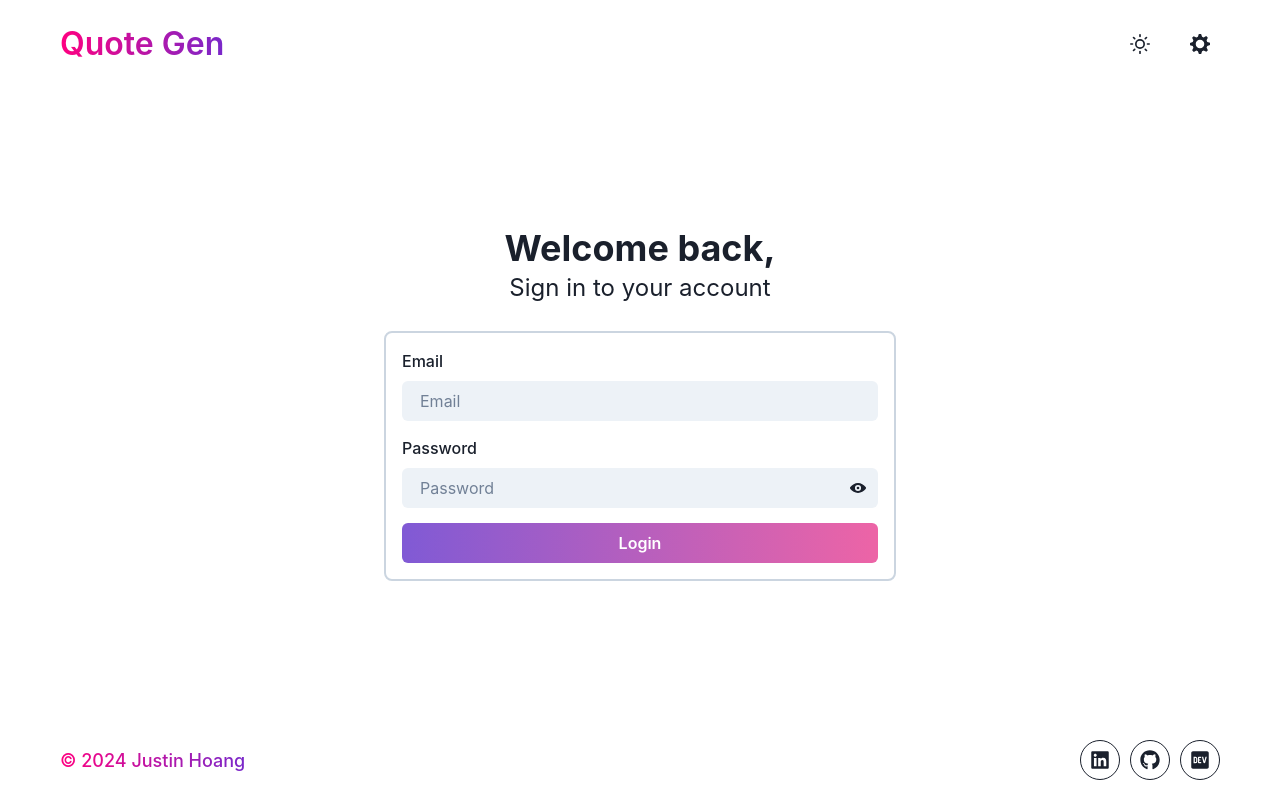
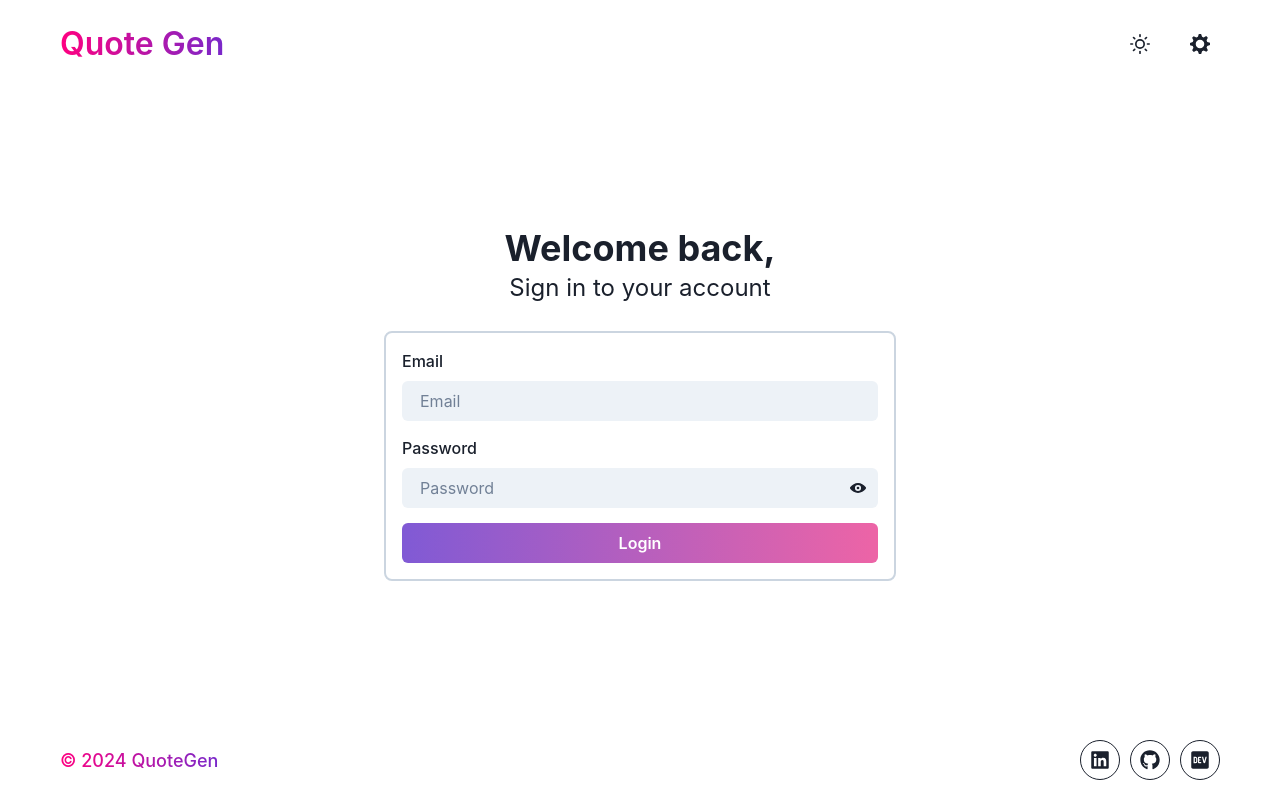
Before and after one commit to ScorpyG/Quote-Generator, a Next.js app: page /signin in a window 1280 px wide. Built offline with nearby package versions, Linux system fonts and the light colour scheme; no server answers.

Commit message:
chore: update footer text

```diff
--- a/src/components/Footer/Footer.tsx
+++ b/src/components/Footer/Footer.tsx
@@ -17,7 +17,7 @@ export default function Footer() {
         bgGradient={'linear(to-l, heroGradientStart, heroGradientEnd)'}
         bgClip={'text'}
       >
-        &copy; {new Date().getFullYear()} Justin Hoang
+        &copy; {new Date().getFullYear()} QuoteGen
       </Text>
       <MediaLink />
     </Box>
```
